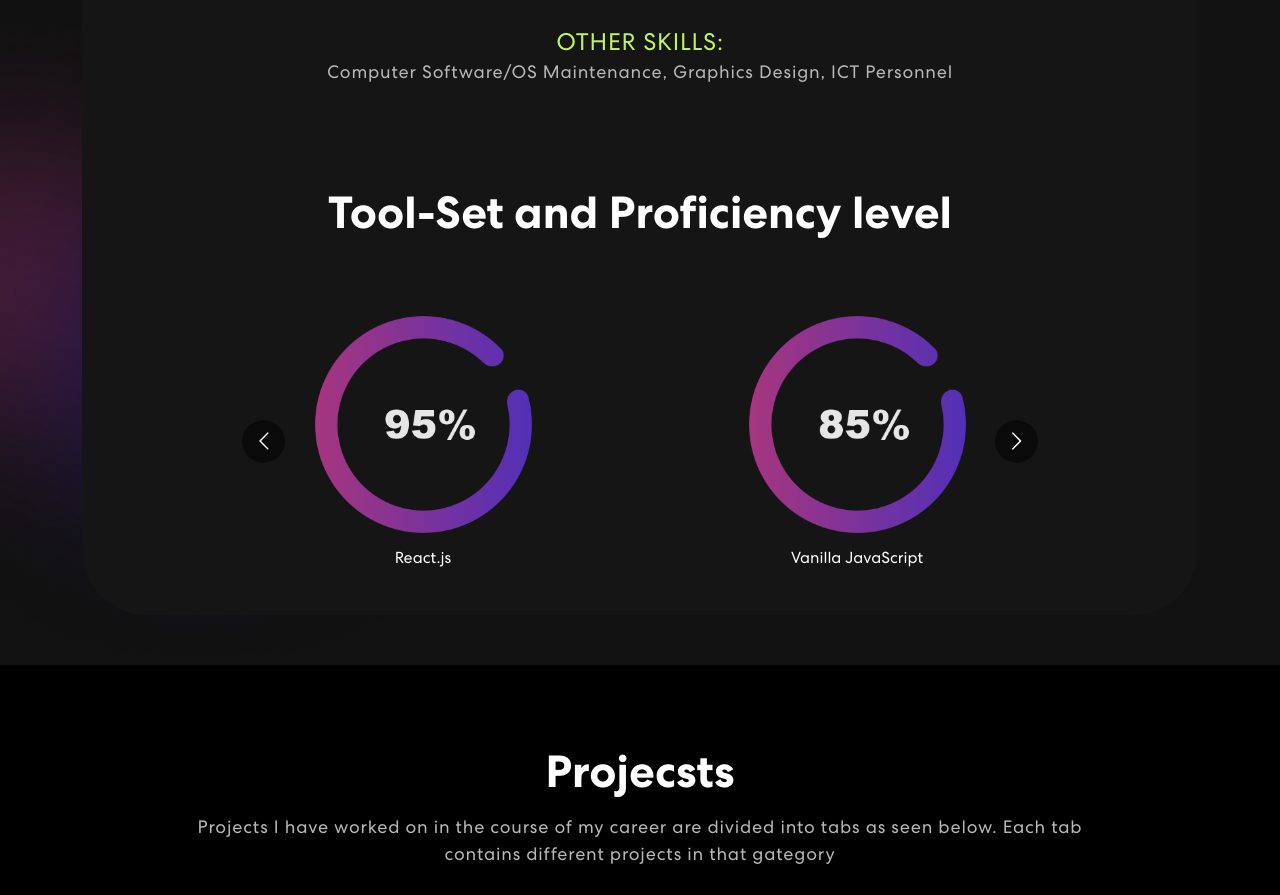
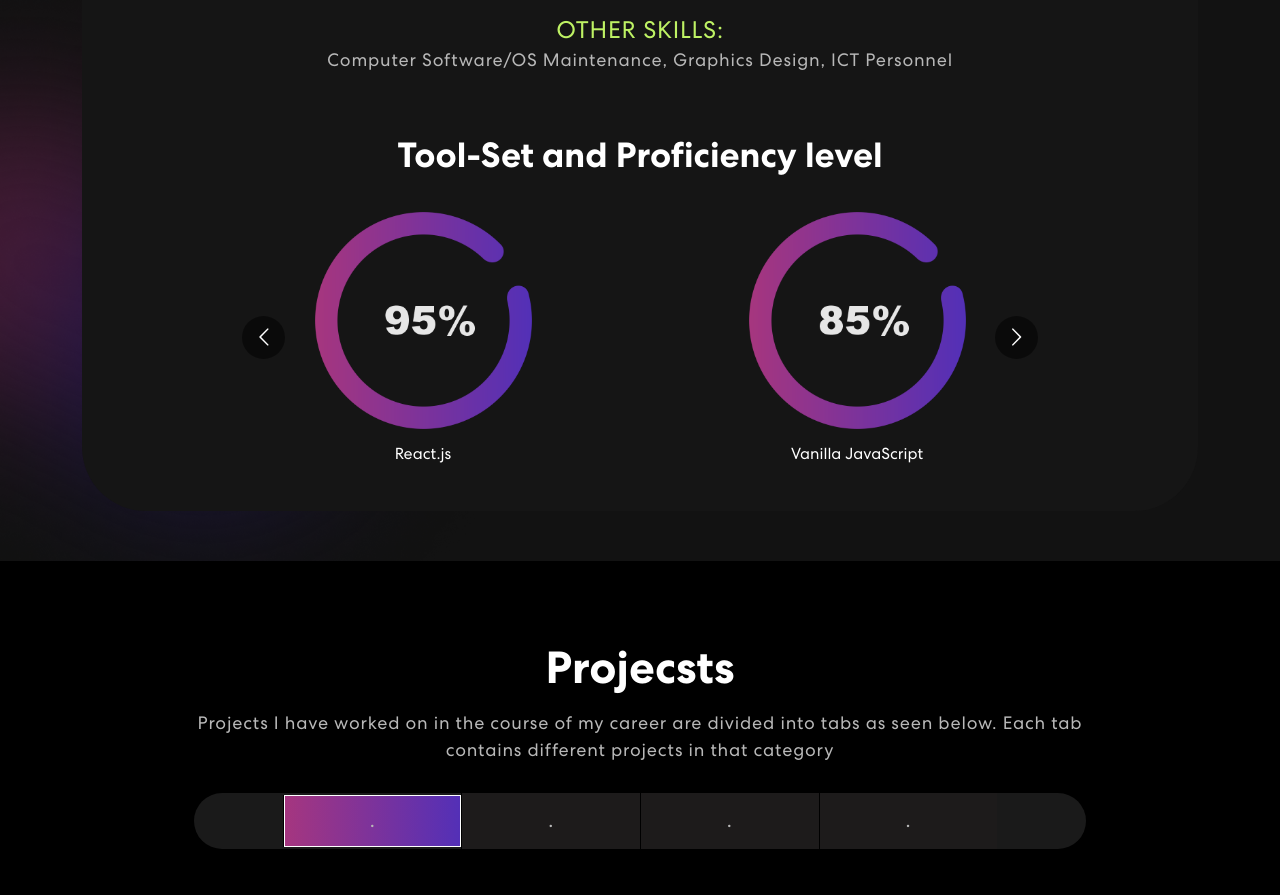
Before and after one commit to Ikendu/portfolio, a React (Vite) app in the folder client/: page / in a window 1280 px wide. Shown: the part 904-1799 px from the top of the page. Built offline with nearby package versions, Linux system fonts and the light colour scheme.

Commit message:
respomsive front

```diff
--- a/client/src/App.css
+++ b/client/src/App.css
@@ -324,8 +324,7 @@
 
 /************ Skills Css ************/
 .tool-set {
-  margin: 40px 0;
-  padding: 20px;
+  margin: 20px 0;
 }
 .skill {
   padding: 0 0 50px 0;
@@ -339,7 +338,7 @@
   margin-top: -60px;
 }
 .skill h2 {
-  font-size: 45px;
+  font-size: 35px;
   font-weight: 700;
 }
 .skill p {
@@ -705,3 +704,9 @@
   font-size: 0.5em;
   text-anchor: middle;
 }
+@media (max-width: 400px) {
+  .skill h2 {
+    font-size: 30px;
+    font-weight: 700;
+  }
+}
--- a/client/src/components/Project.jsx
+++ b/client/src/components/Project.jsx
@@ -18,7 +18,7 @@
             <p>
               Projects I have worked on in the course of my career are divided
               into tabs as seen below. Each tab contains different projects in
-              that gategory
+              that category
               {/* <br />
               The first tab contains group projects where I have made numerous
               contributions.
@@ -55,7 +55,7 @@
               </Nav>
               <Tab.Content>
                 <Tab.Pane eventKey="first">
-                  <h2>Team Works</h2>
+                  <h3 className="text-3xl m-4">Team Works</h3>
                   <Row>
                     {teamWorks.map((project, idx) => (
                       <CardContents key={idx} {...project} />
@@ -63,7 +63,7 @@
                   </Row>
                 </Tab.Pane>
                 <Tab.Pane eventKey="second">
-                  <h2>Freelance&nbsp;Works</h2>
+                  <h3 className="text-3xl m-4">Freelance&nbsp;Works</h3>
                   <Row>
                     {freelanceWorks.map((project, idx) => (
                       <CardContents key={idx} {...project} />
@@ -71,7 +71,7 @@
                   </Row>
                 </Tab.Pane>
                 <Tab.Pane eventKey="third">
-                  <h2>Personal&nbsp;Projects</h2>
+                  <h3 className="text-3xl m-4">Personal&nbsp;Projects</h3>
                   <Row>
                     {personalWorks.map((project, idx) => (
                       <CardContents key={idx} {...project} />
@@ -79,7 +79,7 @@
                   </Row>
                 </Tab.Pane>
                 <Tab.Pane eventKey="fourth">
-                  <h2>Test Projects</h2>
+                  <h3 className="text-3xl m-4 text-center">Test Projects</h3>
                   <Row>
                     {testWorks.map((project, idx) => (
                       <CardContents key={idx} {...project} />
```
